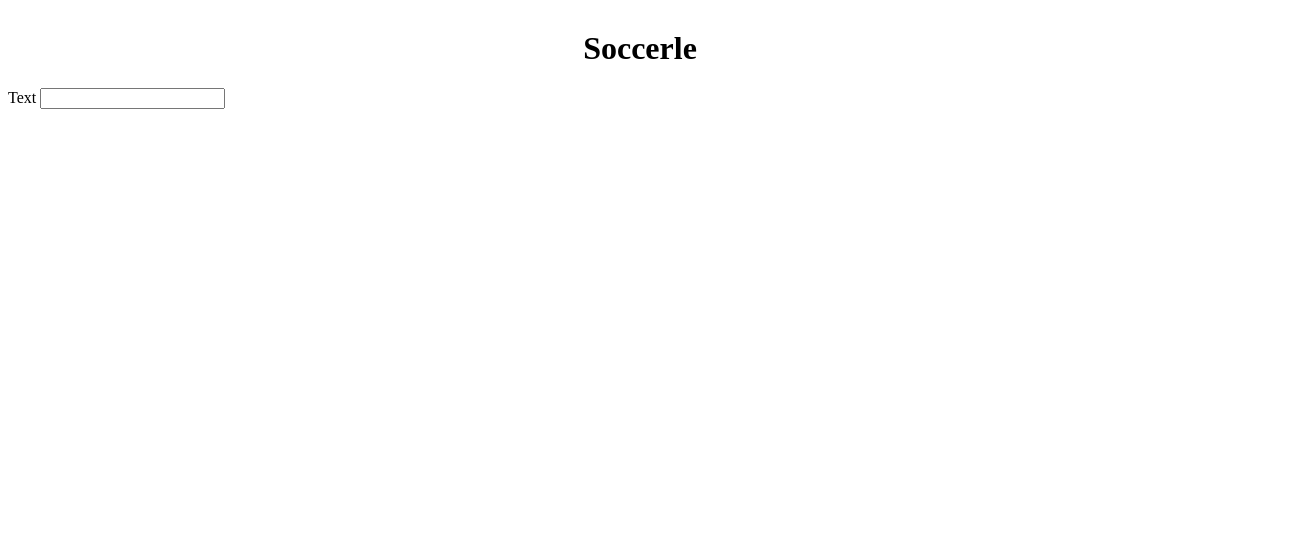
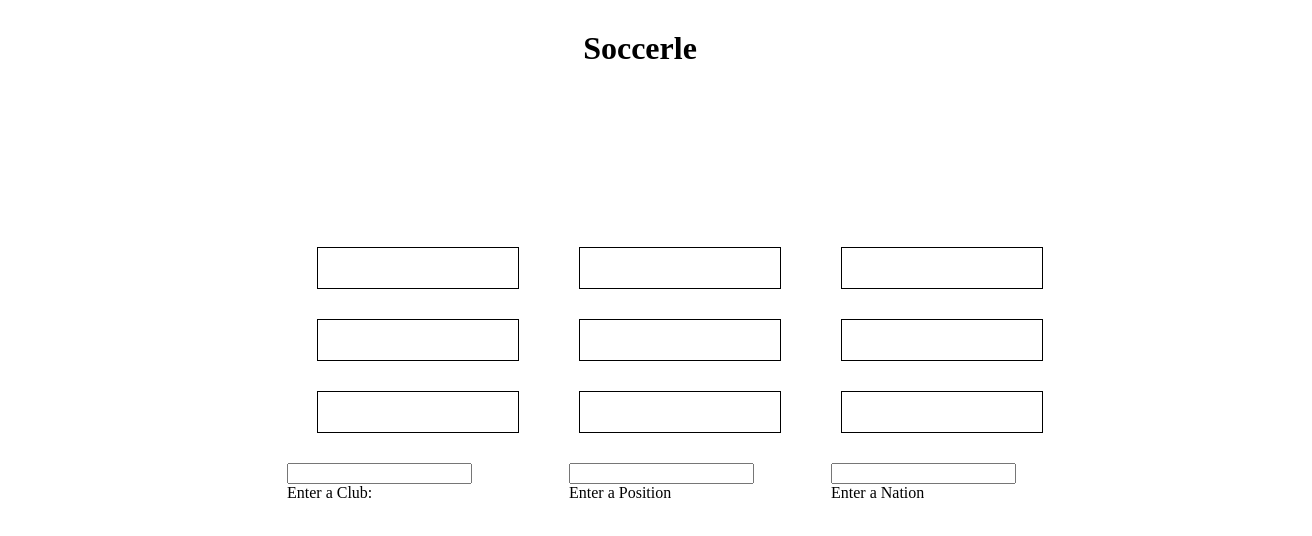
Before and after one commit to Blaise-Skoletsky/Software_Engineering_Project, a plain HTML site: page page.html in a window 1280 px wide. Shown: the whole page, 1312 px wide, since content can reach past the window. Drawn offline with Linux system fonts and the light colour scheme.

Commit message:
addedd stuff

```diff
--- a/page.html
+++ b/page.html
@@ -16,8 +16,61 @@
 
        </header>
        <main class="content">
-           <label for="club-bar" class="club-label">Text</label>
-           <input type="text" id="club-bar">
+
+
+
+           <div class="input">
+
+                <div class="show-box">
+
+                </div>
+                <div class="show-box">
+
+                </div>
+                <div class="show-box">
+
+                </div>
+
+                <div clas="input-area">
+                    <input type="text" id="club-bar"><br>
+                    <label for="club-bar" class="club-label">Enter a Club:</label>
+                </div>
+            </div>
+
+            <div class="input">
+                <div class="show-box">
+
+                </div>
+                <div class="show-box">
+
+                </div>
+                <div class="show-box">
+
+                </div>
+
+                <div class="input-area">
+                    <input type="text" id="position-bar"><br>
+                    <label for="position-bar" class="positon-label">Enter a Position</label>
+                </div>
+            </div>
+            <div class="input">
+                <div class="show-box">
+
+                </div>
+                <div class="show-box">
+
+                </div>
+                <div class="show-box">
+
+                </div>
+
+                <div class="input-area">
+                    <input type="text" id="country-bar"><br>
+                    <label for="country-bar" class="country-label">Enter a Nation</label>
+                </div>
+
+           </div>
+
 
        </main>
 
--- a/style.css
+++ b/style.css
@@ -6,3 +6,31 @@
 
 
 }
+
+
+.content {
+    display: flex;
+
+    margin: 150px 40px 40px 40px;
+
+    width: 100%;
+
+    justify-content: center;
+}
+
+.show-box{
+    border: 1px solid black;
+    width: 200px;
+    height: 40px;
+    margin: 30px;
+}
+
+.input-area {
+    margin-left: 20px;
+    margin-right: 20px;
+
+}
+
+.input-bar{
+
+}
```
Also changed, not shown: 1 other file.
